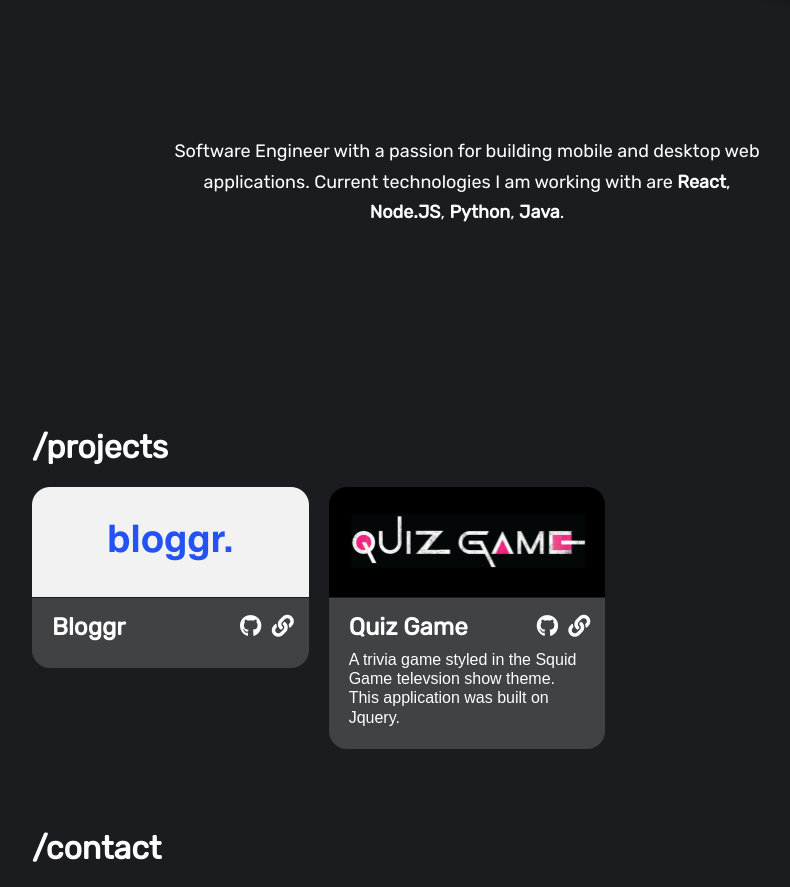
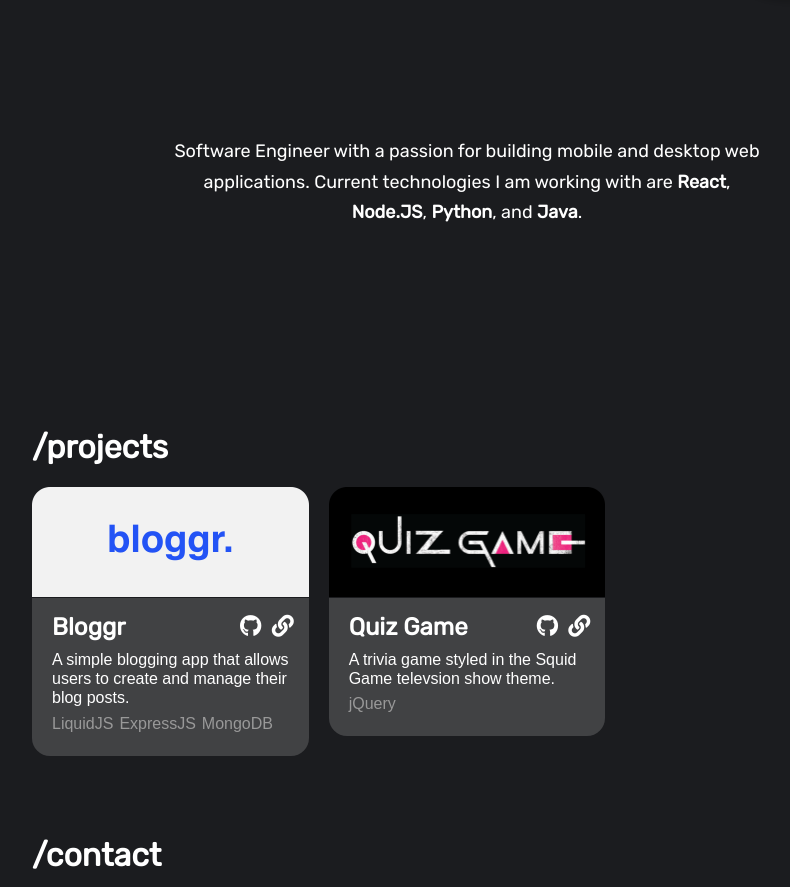
Before and after one commit to mattclosson/portfolio, a React (Create React App) app: page / in a window 1280 px wide. Shown: the part 260-1147 px from the top of the page, without its empty margins (173-963 px from the left). Built offline with nearby package versions, Linux system fonts and the light colour scheme; a web font is replaced by a local one.

Commit message:
updated projects

```diff
--- a/src/App.css
+++ b/src/App.css
@@ -130,6 +130,20 @@ html {
   font-size: 22px;
 }
 
+.project ul {
+  margin: 0;
+  padding: 0;
+  display: block;
+  margin-bottom: 8px;
+}
+
+.project ul li {
+  list-style-type: none;
+  color: #999;
+  display: inline-block;
+  margin-right: 6px;
+}
+
 .contact-container {
   margin-top: 80px;
   display: block;
--- a/src/components/Description.js
+++ b/src/components/Description.js
@@ -1,7 +1,7 @@
 function Description() {
     return (
         <div class="description">
-            <h2>Software Engineer with a passion for building mobile and desktop web applications. Current technologies I am working with are <strong>React</strong>, <strong>Node.JS</strong>, <strong>Python</strong>, <strong>Java</strong>.</h2>
+            <h2>Software Engineer with a passion for building mobile and desktop web applications. Current technologies I am working with are <strong>React</strong>, <strong>Node.JS</strong>, <strong>Python</strong>, and <strong>Java</strong>.</h2>
         </div>
     )
 }
--- a/src/components/Project.js
+++ b/src/components/Project.js
@@ -1,11 +1,15 @@
 function Project(props) {
+    const tags = props.tags || []
     return (
         <div class="project-container">
             <img src={props.img} width="100%" />
             <div className="project">
                 <h2>{props.title}</h2>
                 <p>{props.about}</p>
-                <span><a href="github.com"><i class="fab fa-github"></i></a> <a href="heroku.com"><i class="fas fa-link"></i></a></span>
+                <ul>
+                    {tags.map((item, i) => (<li>{item}</li>))}
+                </ul>
+                <span><a href={props.github}><i class="fab fa-github"></i></a> <a href={props.livelink}><i class="fas fa-link"></i></a></span>
             </div>
         </div>
     )
--- a/src/components/Projects.js
+++ b/src/components/Projects.js
@@ -3,12 +3,28 @@ import quizgame from "../quiz-game.png"
 import bloggr from "../bloggr.png"
 
 function Projects() {
+    const quizgametags = ['jQuery']
+    const bloggrtags = ['LiquidJS', 'ExpressJS', 'MongoDB']
     return (
         <>
             <h1>/projects</h1>
             <div class="projects-container" id="projects">
-                <Project img={bloggr} title="Bloggr" about=" " />
-                <Project img={quizgame} title="Quiz Game" about="A trivia game styled in the Squid Game televsion show theme. This application was built on Jquery."/>
+                <Project
+                    img={bloggr}
+                    title="Bloggr"
+                    about="A simple blogging app that allows users to create and manage their blog posts."
+                    tags={bloggrtags}
+                    github="https://github.com/mattclosson/bloggr"
+                    livelink=""
+                />
+                <Project
+                    img={quizgame}
+                    title="Quiz Game"
+                    about="A trivia game styled in the Squid Game televsion show theme."
+                    tags={quizgametags}
+                    github="https://github.com/mattclosson/quiz-game"
+                    livelink="https://seir-penguin-project-1-mattwclosson.vercel.app/"
+                />
             </div>
         </>
     )
```
